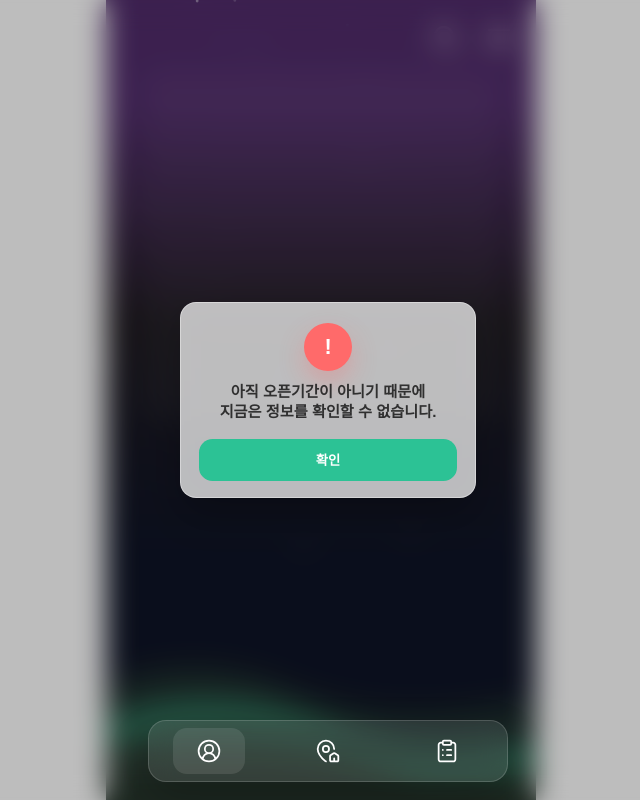
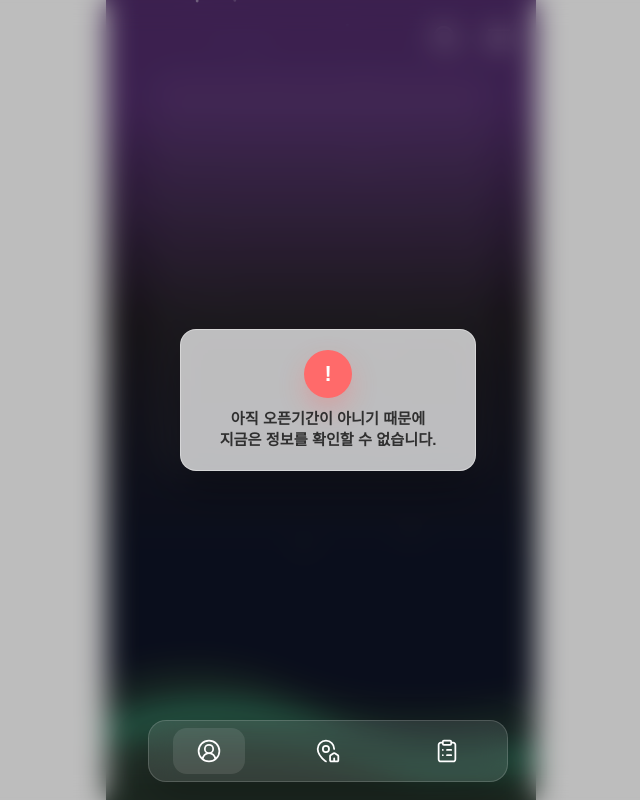
Before and after one commit to iyeojae/HCP-FE, a React (Create React App) app in the folder hcp/: page /main in a window 1280 px wide. Shown: the whole page, without its empty margins (312-952 px from the left). Built offline with nearby package versions, Linux system fonts and the light colour scheme.

Commit message:
접근금지 모달 수정

```diff
--- a/hcp/src/components/common/AlertModal.jsx
+++ b/hcp/src/components/common/AlertModal.jsx
@@ -4,24 +4,44 @@ import "../../styles/common/AlertModal.css";
 export default function AlertModal({
   open,
   title,
+  // ✅ 이제 버튼/닫기 기능은 기본적으로 사용하지 않음(개발자 제어)
   buttonText = "확인",
   onClose,
+  showIcon = true,
+  variant = "glass",
+  hideButton = false,   // ✅ 추가: 버튼 숨김
+  lock = false,         // ✅ 추가: true면 overlay 클릭/ESC 닫기 방지
 }) {
   if (!open) return null;
 
+  // ✅ lock 모드면 overlay 클릭해도 아무 동작 X
+  const handleOverlayClick = (e) => {
+    if (!lock && e.target === e.currentTarget) onClose?.();
+  };
+
   return (
-    <div className="am-overlay" role="dialog" aria-modal="true">
+    <div
+      className={`am-overlay ${variant === "glass" ? "is-glass" : ""}`}
+      role="dialog"
+      aria-modal="true"
+      onMouseDown={handleOverlayClick}
+      onTouchStart={handleOverlayClick}
+    >
       <div className="am-modal">
-        {/* ✅ 상단 아이콘(사진처럼) */}
+        {showIcon ? (
           <div className="am-icon" aria-hidden="true">
             <span className="am-icon__mark">!</span>
           </div>
+        ) : null}
 
         <div className="am-title">{title}</div>
 
+        {/* ✅ hideButton이면 버튼 자체를 렌더하지 않음 */}
+        {!hideButton ? (
           <button type="button" className="am-btn" onClick={onClose}>
             {buttonText}
           </button>
+        ) : null}
       </div>
     </div>
   );
--- a/hcp/src/pages/main/MainPage.jsx
+++ b/hcp/src/pages/main/MainPage.jsx
@@ -1,19 +1,26 @@
-import React, { useEffect, useState } from "react";
+import React, { useMemo } from "react";
 import "../../styles/main/MainPage.css";
 import AlertModal from "../../components/common/AlertModal";
 
 export default function MainPage() {
-  const [modalOpen, setModalOpen] = useState(false);
+  // ✅ 상시 표시 (개발자가 나중에 false로 바꾸면 됨)
+  const modalOpen = true;
 
-  // ✅ 메인 페이지 들어오면 자동으로 모달 띄움
-  useEffect(() => {
-    setModalOpen(true);
-  }, []);
+  const title = useMemo(
+    () => (
+      <>
+        아직 오픈기간이 아니기 때문에
+        <br />
+        지금은 정보를 확인할 수 없습니다.
+      </>
+    ),
+    []
+  );
 
   return (
     <>
-      {/* ✅ 모달 제외하고 "메인 박스"만 더 흐릿하게 */}
       <div className="main-page-content">
+        {/* ✅ 블러는 회색 상자만 */}
         <div
           className={`main-center-panel ${modalOpen ? "is-blurred" : ""}`}
           aria-label="메인 중앙 영역"
@@ -21,20 +28,13 @@ export default function MainPage() {
         />
       </div>
 
-      {/* ✅ 사진 느낌(아이콘 + 글래스)로 쓰고 싶으면 variant="glass" + showIcon */}
       <AlertModal
         open={modalOpen}
         variant="glass"
         showIcon
-        title={
-          <>
-            아직 오픈기간이 아니기 때문에
-            <br />
-            지금은 정보를 확인할 수 없습니다.
-          </>
-        }
-        buttonText="확인"
-        onClose={() => setModalOpen(false)}
+        hideButton      // ✅ 버튼 제거
+        lock            // ✅ overlay 클릭으로 닫히지 않게
+        title={title}
       />
     </>
   );
--- a/hcp/src/styles/common/AlertModal.css
+++ b/hcp/src/styles/common/AlertModal.css
@@ -2,7 +2,6 @@
   position: fixed;
   inset: 0;
 
-  /* ✅ 사진처럼 더 소프트한 어두운 오버레이 + 블러 */
   background: rgba(0, 0, 0, 0.22);
   backdrop-filter: blur(clamp(0.35rem, 1.4vw, 0.85rem));
   -webkit-backdrop-filter: blur(clamp(0.35rem, 1.4vw, 0.85rem));
@@ -12,7 +11,6 @@
   justify-content: center;
   z-index: 2000;
 
-  /* ✅ 오버레이 서서히 등장 */
   animation: amFadeIn 160ms ease-out;
 }
 
@@ -20,7 +18,6 @@
   width: clamp(16.5rem, 78vw, 18.5rem);
   border-radius: clamp(0.9rem, 3.2vw, 1rem);
 
-  /* ✅ 사진처럼 글래스 느낌 */
   background: rgba(255, 255, 255, 0.72);
   border: 0.0625rem solid rgba(255, 255, 255, 0.38);
   box-shadow: 0 1.1rem 2.6rem rgba(0, 0, 0, 0.24);
@@ -30,16 +27,14 @@
 
   padding: clamp(1.1rem, 4.2vw, 1.25rem)
            clamp(1rem, 3.8vw, 1.1rem)
-           clamp(0.95rem, 3.5vw, 1.05rem);
+           clamp(1.05rem, 3.8vw, 1.25rem);
 
   text-align: center;
 
-  /* ✅ 중앙에서 커지며 등장 */
   transform-origin: center;
   animation: amPopIn 220ms cubic-bezier(0.23, 1, 0.32, 1);
 }
 
-/* ✅ 상단 빨간 원형 아이콘 */
 .am-icon {
   width: clamp(2.6rem, 10vw, 3rem);
   height: clamp(2.6rem, 10vw, 3rem);
@@ -60,16 +55,16 @@
   line-height: 1;
 }
 
-/* ✅ 텍스트는 사진처럼 약간 부드럽게 */
 .am-title {
   font-size: clamp(0.85rem, 3.2vw, 0.95rem);
   font-weight: 800;
   color: rgba(17, 17, 17, 0.82);
-  margin-bottom: clamp(0.85rem, 3.2vw, 1rem);
   line-height: 1.35;
 }
 
+/* 버튼을 안 쓸 수도 있으니 기존 스타일은 유지 */
 .am-btn {
+  margin-top: clamp(0.85rem, 3.2vw, 1rem);
   width: 100%;
   height: clamp(2.4rem, 9.5vw, 2.6rem);
   border: none;
@@ -80,7 +75,6 @@
   cursor: pointer;
 }
 
-/* ✅ 키프레임 */
 @keyframes amFadeIn {
   from { opacity: 0; }
   to   { opacity: 1; }
@@ -91,7 +85,6 @@
   to   { transform: scale(1); opacity: 1; }
 }
 
-/* ✅ 모션 최소화 설정을 켠 사용자 배려 */
 @media (prefers-reduced-motion: reduce) {
   .am-overlay,
   .am-modal {
--- a/hcp/src/styles/main/MainPage.css
+++ b/hcp/src/styles/main/MainPage.css
@@ -1,7 +1,5 @@
-/* ✅ MainPage는 AppShell 위에 올라가는 "내용"만 담당 */
-
 .main-page-content {
-  padding: clamp(1rem, 4.2vw, 1.125rem) clamp(1.1rem, 4.8vw, 1.25rem) 0;
+  padding: clamp(1rem, 4vw, 1.25rem) clamp(1.1rem, 4.5vw, 1.35rem) 0;
   display: flex;
   align-items: center;
   justify-content: center;
@@ -9,11 +7,9 @@
 
 /* ✅ 중앙 반투명 사각형 영역 */
 .main-center-panel {
-  width: 100%;
-  max-width: clamp(18rem, 86vw, 22.5rem);
-  height: clamp(14rem, 50dvh, 22rem);
-
-  border-radius: clamp(1rem, 4vw, 1.125rem);
+  width: min(22.5rem, calc(100% - clamp(2.2rem, 8vw, 2.8rem)));
+  height: 50dvh;
+  border-radius: clamp(1rem, 4vw, 1.15rem);
 
   background: rgba(255, 255, 255, 0.12);
   border: 0.0625rem solid rgba(255, 255, 255, 0.18);
@@ -22,12 +18,11 @@
   -webkit-backdrop-filter: blur(clamp(0.65rem, 2.6vw, 0.9rem));
 
   opacity: 0.6;
-  transition: filter 200ms ease, opacity 200ms ease, transform 200ms ease;
 }
 
-/* ✅ 모달 떠 있을 때: "박스만" 더 흐릿하게 */
+/* ✅ 모달이 떠있을 때: 회색 박스만 더 흐릿하게 */
 .main-center-panel.is-blurred {
-  filter: blur(clamp(0.25rem, 1.2vw, 0.45rem));
+  filter: blur(clamp(0.35rem, 1.6vw, 0.7rem));
   opacity: 0.35;
   transform: scale(0.995);
 }
```
Lines whose indentation alone changed are shown as unchanged.
